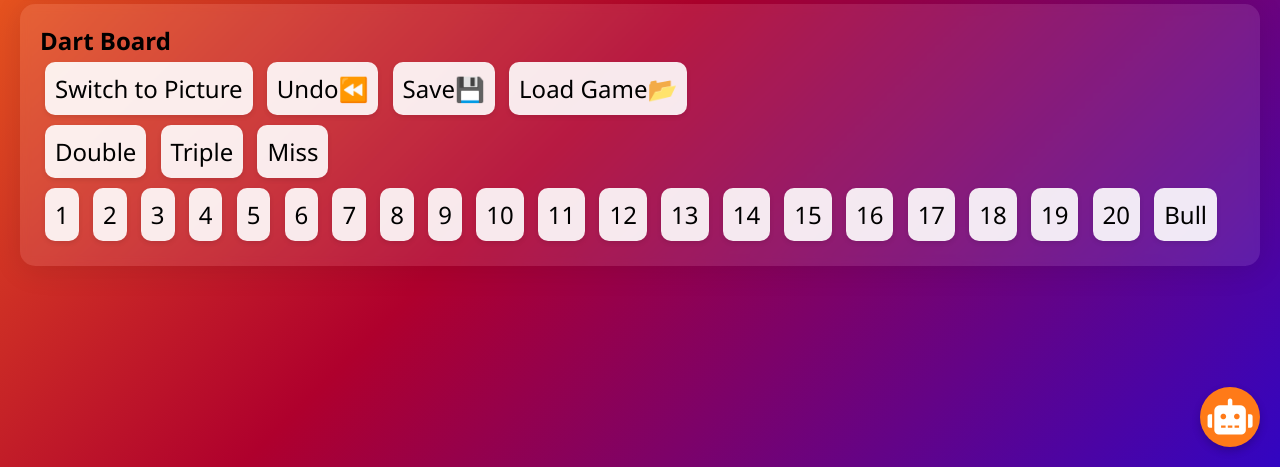
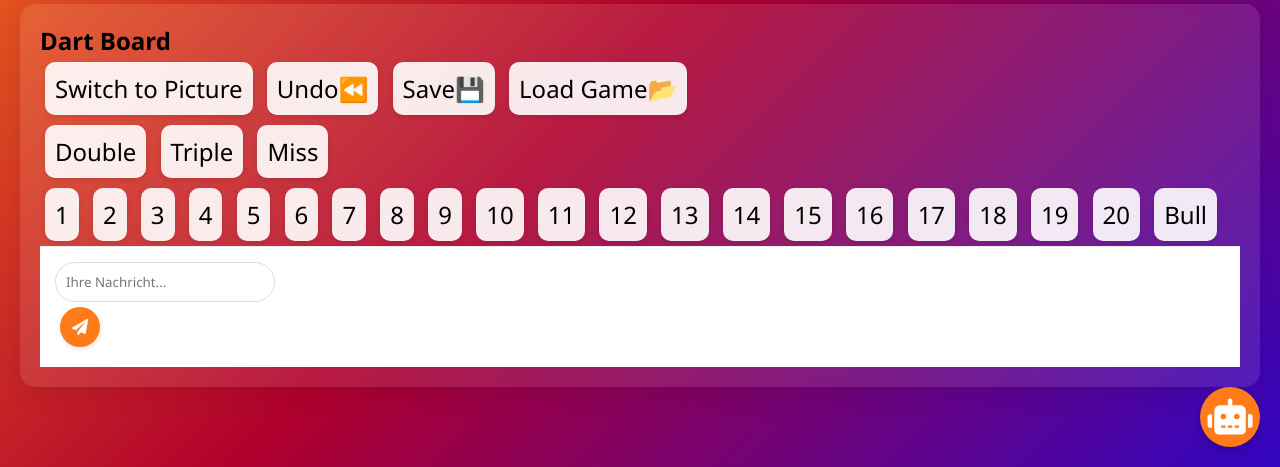
Before and after one commit to patrickfeller/DartScoreMate, a Flask app: template src/flask_app/templates/game.html in a window 1280 px wide. Shown: the part 333-800 px from the top of the page. Run offline with Flask 3, Linux system fonts and the light colour scheme; the template is opened without the code that fills it, so the values that code supplies are empty.

Commit message:
FEAT: added text field logic that redirects to a load_game post route in flask.

```diff
--- a/src/flask_app/main.py
+++ b/src/flask_app/main.py
@@ -1,15 +1,15 @@
 # -*- coding: utf-8 -*-
 
 from flask import Flask, render_template, request, redirect, jsonify, Response, session
-from . import gamedata
-from . import camera_handling
+import gamedata
+import camera_handling
 import cv2
 import os
 from dotenv import load_dotenv
 from groq import Groq
-from . import aid_functions_sql
+import aid_functions_sql
 from mysql.connector.errors import Error
-from . import recommender
+import recommender
 from flask_session import Session
 
 
@@ -318,5 +318,9 @@ def reset_chat():
     session.pop("chat_history", None)
     return jsonify({"status": "ok"})
 
+@app.route("/load_game",methods=["POST"])
+def load_game():
+    return jsonify({"status": "ok"})
+
 if __name__ == "__main__":
     app.run(port=5000, debug=True)
--- a/src/flask_app/templates/game.html
+++ b/src/flask_app/templates/game.html
@@ -62,5 +62,22 @@
     <div id="picture-view" style="display: none;">
         <img src="{{ url_for('static', filename='images/dartboard.png') }}" alt="Dartboard">
     </div>
+    <div class="chat-input">
+        <form id="gameForm" action="{{ url_for('load_game') }}" method="POST">
+            <input type="text" id="userInput" name="game_name" placeholder="Ihre Nachricht..." required>
+            <button id="sendMessage" type="submit">
+                <i class="fas fa-paper-plane"></i>
+            </button>
+        </form>
+    </div>
+    <script>
+        // Wenn ENTER gedrückt wird, das Formular abschicken
+        document.getElementById("userInput").addEventListener("keydown", function(event) {
+            if (event.key === "Enter") {
+                event.preventDefault();  // Verhindert das Standardverhalten (z.B. Seite neuladen)
+                document.getElementById("gameForm").submit();  // Formular abschicken
+            }
+        });
+    </script>
 </div>
 {% endblock %}
```
